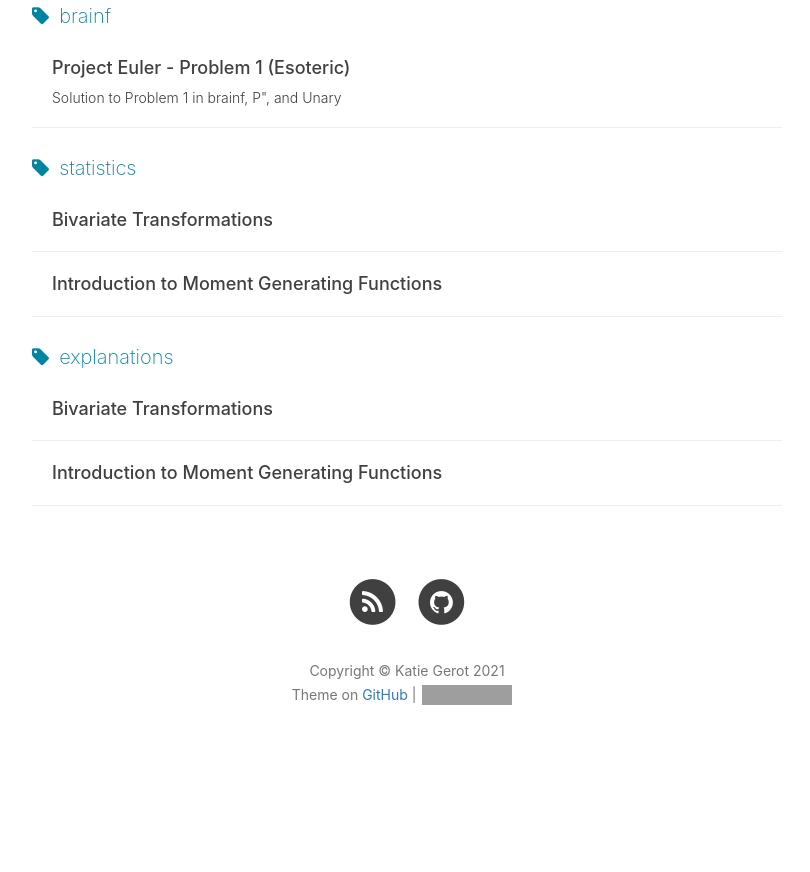
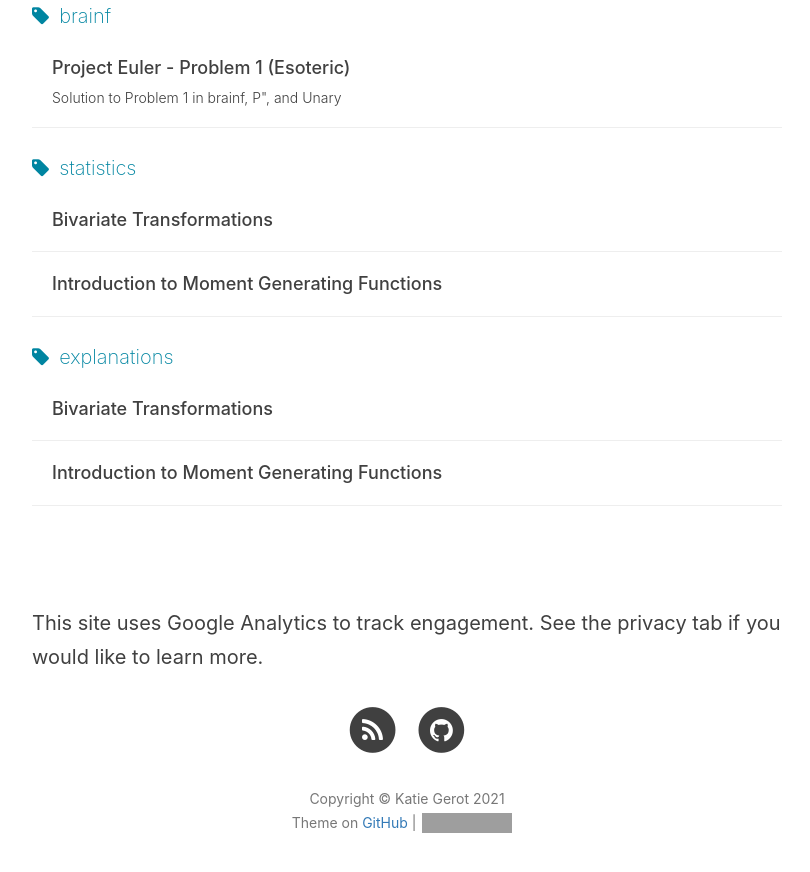
Before and after one commit to kgerot/kgerot.github.io, a Jekyll site: the page built from tags.html, in a window 1280 px wide and 900 px high, scrolled down 840 px. Shown: the top 872 px of the window, without its empty margins (233-1043 px from the left). Built offline with Jekyll 4.4.1, drawn with Linux system fonts in a browser that asks for light colours; nearby versions of some CDN libraries; comment, search, counter and statistics services are not loaded; before the commit the page ends 1612 px from its top, so only the background shows below that; grey boxes are pictures that could not be loaded.

Commit message:
privacy note

```diff
--- a/_includes/footer.html
+++ b/_includes/footer.html
@@ -2,6 +2,10 @@
 <footer>
     <div class="container">
         <div class="row">
+            <div class="col-lg-8 col-lg-offset-2 col-md-10 col-md-offset-1">
+                <p>This site uses Google Analytics to track engagement. See the privacy tab if you would like to learn more.</p>
+            </div>
+            </div>
             <div class="col-lg-8 col-lg-offset-2 col-md-10 col-md-offset-1">
                 <ul class="list-inline text-center">
                     {% if site.RSS %}
```
